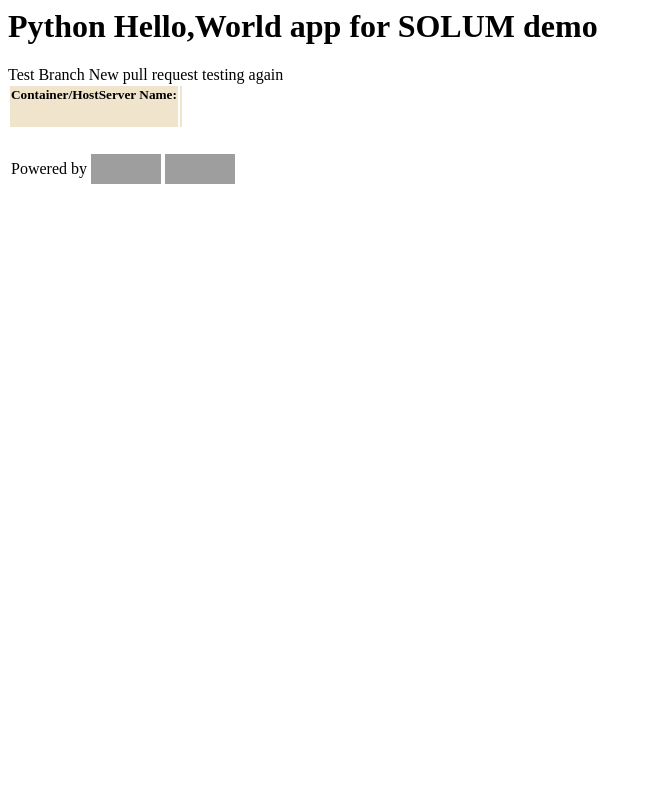
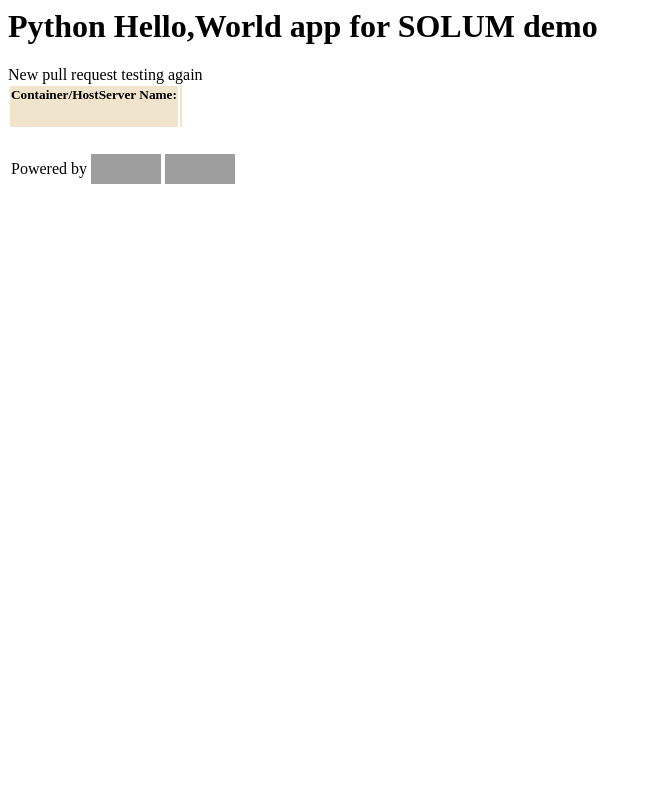
Before and after one commit to vikomall/solum-python-sample-app, a Python web app: template templates/index.html in a window 1280 px wide. Shown: the whole page, without its empty margins (0-652 px from the left). Run offline with Jinja, Linux system fonts and the light colour scheme; the template is opened without the code that fills it, so the values that code supplies are empty; grey boxes are pictures that could not be loaded.

Commit message:
Update index.html

```diff
--- a/templates/index.html
+++ b/templates/index.html
@@ -1,6 +1,5 @@
 
 <h1>Python Hello,World app for SOLUM demo</h1>
-Test Branch
 New pull request
 testing again
 <table>
```
